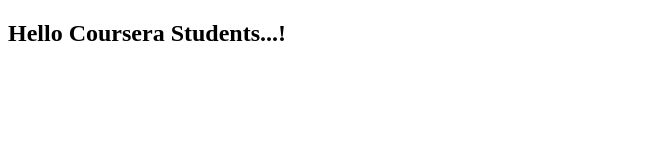
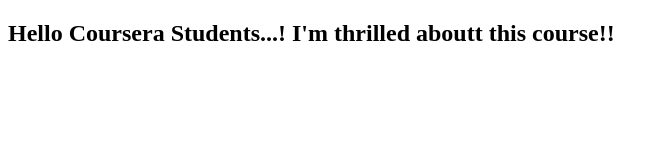
Before and after one commit to kavithats/Kavitha-test, a plain HTML site: page index.html in a window 1280 px wide. Shown: the whole page, without its empty margins (0-666 px from the left). Drawn offline with Linux system fonts and the light colour scheme.

Commit message:
next version

```diff
--- a/index.html
+++ b/index.html
@@ -5,6 +5,6 @@
     <title>Hello Coursera</title>
   </head>
   <body>
-    <h2>Hello Coursera Students...!</h2>
+    <h2>Hello Coursera Students...! I'm thrilled aboutt this course!!</h2>
   </body>
 </html>
```
